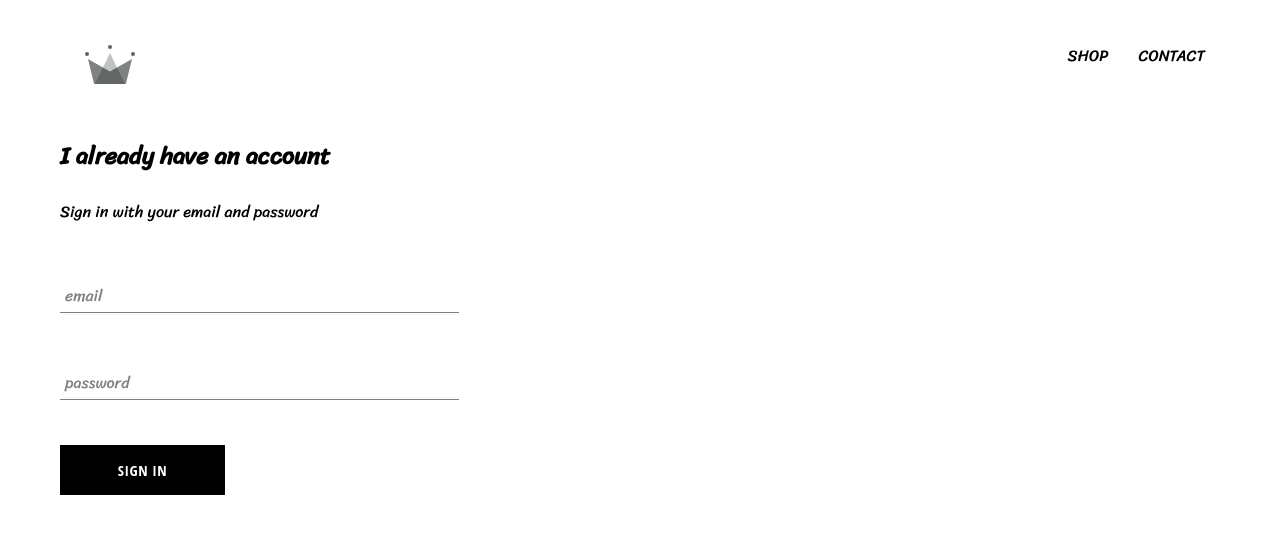
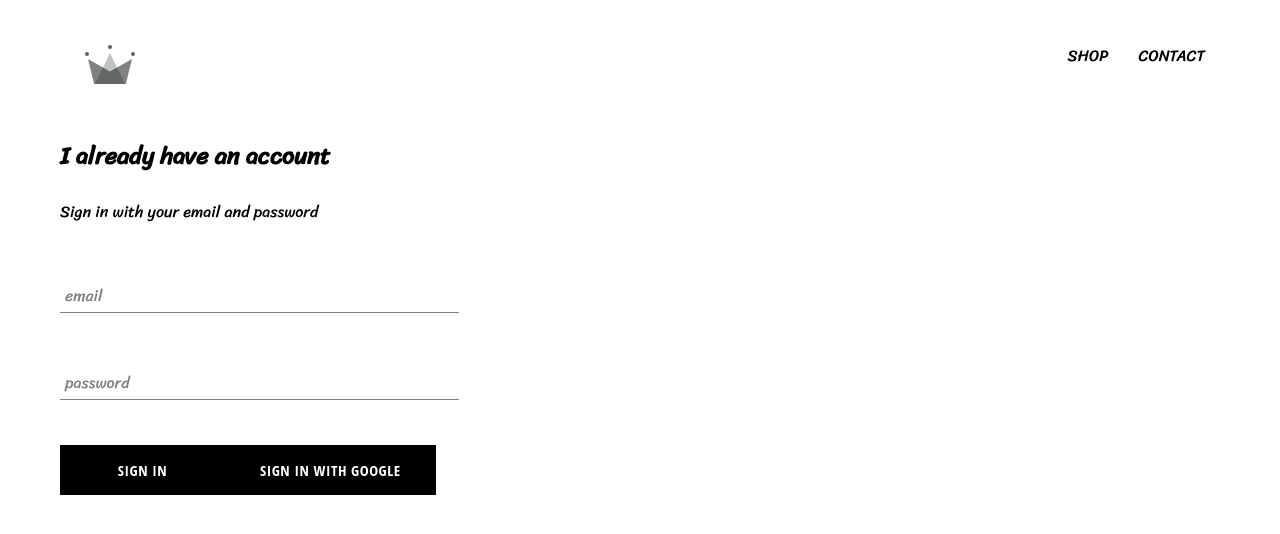
Before and after one commit to taikimasuda/E-commerce_react, a React (Create React App) app: page /signin in a window 1280 px wide. Shown: the top 534 px of the page. Built offline with nearby package versions, Linux system fonts and the light colour scheme.

Commit message:
a bug fix

```diff
--- a/package.json
+++ b/package.json
@@ -6,6 +6,7 @@
     "@testing-library/jest-dom": "^5.11.4",
     "@testing-library/react": "^11.1.0",
     "@testing-library/user-event": "^12.1.10",
+    "firebase": "^8.2.5",
     "react": "^17.0.1",
     "react-dom": "^17.0.1",
     "react-router-dom": "^5.2.0",
--- a/src/components/custom-button/custom-button.component.jsx
+++ b/src/components/custom-button/custom-button.component.jsx
@@ -1,9 +1,11 @@
 import React from 'react';
 import './custom-button.styles.scss';
 
-const CustomButton = ({ children, otherProps }) => (
-  <button className='custom-button' {...otherProps}>
-    {children}
+const CustomButton = ({children, ...otherProps}) => (
+  <button className='custom-button'
+          {...otherProps}
+  >
+      {children}
   </button>
 );
 
--- a/src/components/form-input/form-input.component.jsx
+++ b/src/components/form-input/form-input.component.jsx
@@ -1,19 +1,17 @@
-import React from 'react';
-import './form-input.styles.scss';
+import React from "react";
+
+import "./form-input.styles.scss";
 
 const FormInput = ({ handleChange, label, ...otherProps }) => (
   <div className="group">
-    <input className='form-input' onChange={handleChange} {...otherProps} />
+    <input className="form-input" onChange={handleChange} {...otherProps} />
     {label ? (
       <label
-        className={`${
-          otherProps.value.length ? 'shrink' : ''
-        } form-input-label`}
+        className={`{otherProps.value.length ? 'shrink' : ''} form-input-label`}
       >
         {label}
-      </label>)
-      : null
-    }
+      </label>
+    ) : null}
   </div>
 );
 
--- a/src/components/sign-in/sign-in.component.jsx
+++ b/src/components/sign-in/sign-in.component.jsx
@@ -1,45 +1,49 @@
-import React from 'react';
-import FormInput from '../form-input/form-input.component';
-import CustomButton from '../custom-button/custom-button.component';
-import './sign-in.styles.scss';
+import React from "react";
 
-class SignIn extends React.Component{
-  constructor() {
-    super();
+import FormInput from "../form-input/form-input.component";
+import CustomButton from "../custom-button/custom-button.component";
+
+import { signInWithGoogle } from "../../firebase/firebase.utils";
+
+import "./sign-in.styles.scss";
+
+class SignIn extends React.Component {
+  constructor(props) {
+    super(props);
 
     this.state = {
-      email: '',
-      password: ''
-    }
+      email: "",
+      password: "",
+    };
   }
 
-  handleSubmit = event => {
+  handleSubmit = (event) => {
     event.preventDefault();
 
-    this.setState({ email: '', password: '' })
-  }
+    this.setState({ email: "", password: "" });
+  };
 
-  handleChange = event => {
+  handleChange = (event) => {
     const { value, name } = event.target;
 
-    this.setState({ [name]: value })
-  }
+    this.setState({ [name]: value });
+  };
 
   render() {
-    return(
-      <div className='sign-in'>
+    return (
+      <div className="sign-in">
         <h2>I already have an account</h2>
         <span>Sign in with your email and password</span>
+
         <form onSubmit={this.handleSubmit}>
           <FormInput
             name="email"
             type="email"
+            handleChange={this.handleChange}
             value={this.state.email}
-            handleChange={this.handleChange}
             label="email"
             required
           />
-
           <FormInput
             name="password"
             type="password"
@@ -48,10 +52,12 @@ class SignIn extends React.Component{
             label="password"
             required
           />
-
-          <CustomButton type="submit">
-            Sign In
-          </CustomButton>
+          <div className="buttons">
+            <CustomButton type="submit">Sign In</CustomButton>
+            <CustomButton onClick={signInWithGoogle} >
+              Sign In with Google
+            </CustomButton>
+          </div>
         </form>
       </div>
     );
--- /dev/null
+++ b/src/firebase/firebase.utils.js
@@ -0,0 +1,26 @@
+import firebase from 'firebase/app';
+import 'firebase/firestore';
+import 'firebase/auth';
+
+
+const config = {
+  apiKey: "AIzaSyCOToGnmjtnd8lnXKN9IHDul-SpgY6Sm_I",
+  authDomain: "clothing-db-318ef.firebaseapp.com",
+  databaseURL: "https://clothing-db-318ef.firebaseio.com",
+  projectId: "clothing-db-318ef",
+  storageBucket: "clothing-db-318ef.appspot.com",
+  messagingSenderId: "21092593065",
+  appId: "1:21092593065:web:48bd2530764b5d65c128b8",
+  measurementId: "G-ZRST43811D"
+};
+
+firebase.initializeApp(config);
+
+export const auth = firebase.auth();
+export const firestore = firebase.firestore();
+
+const provider = new firebase.auth.GoogleAuthProvider();
+provider.setCustomParameters({ prompt: "select_account" });
+export const signInWithGoogle = () => auth.signInWithPopup(provider);
+
+export default firebase;
```
Also changed, not shown: 2 other files (tests, documents, lock files or other folders).
